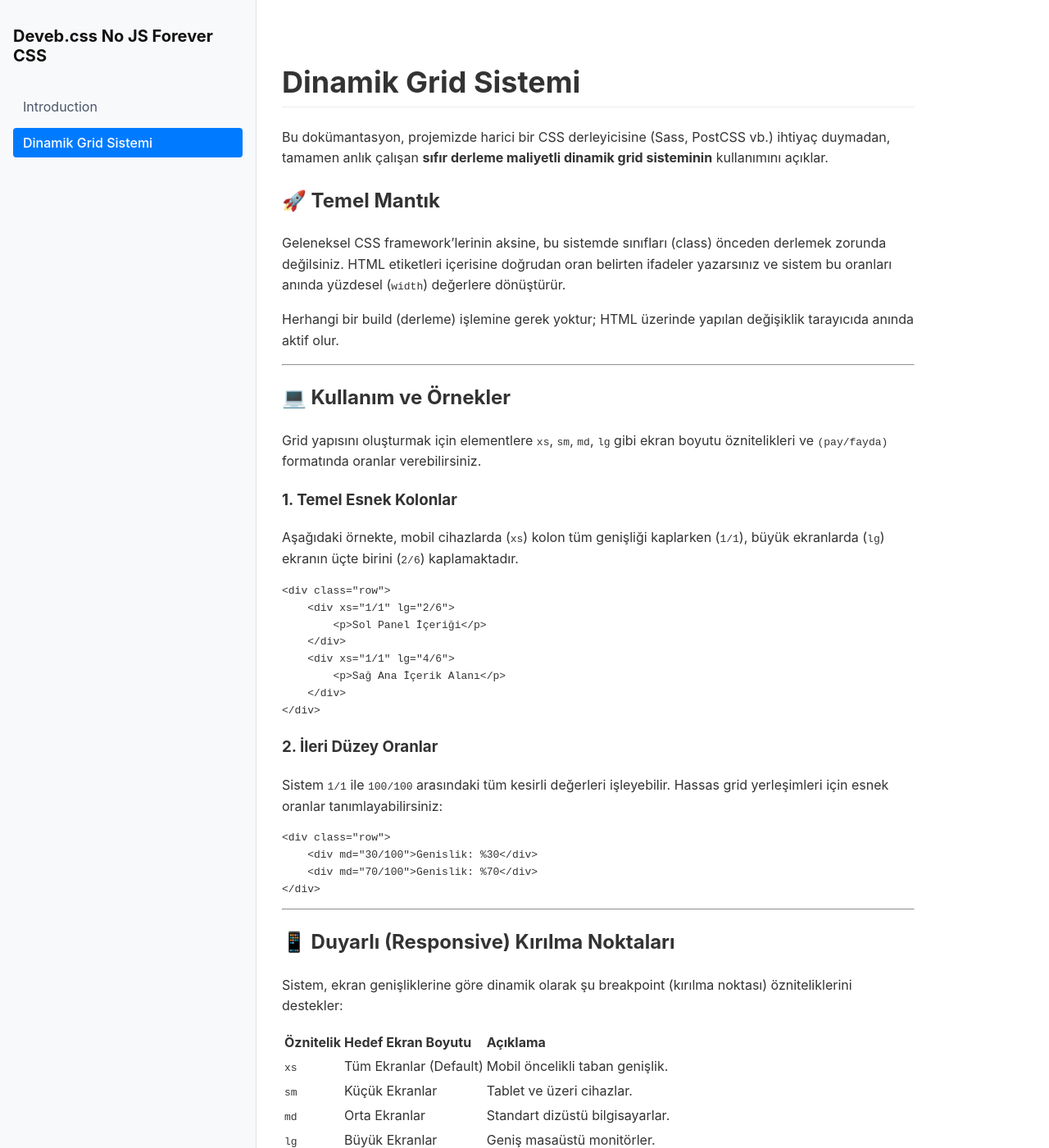
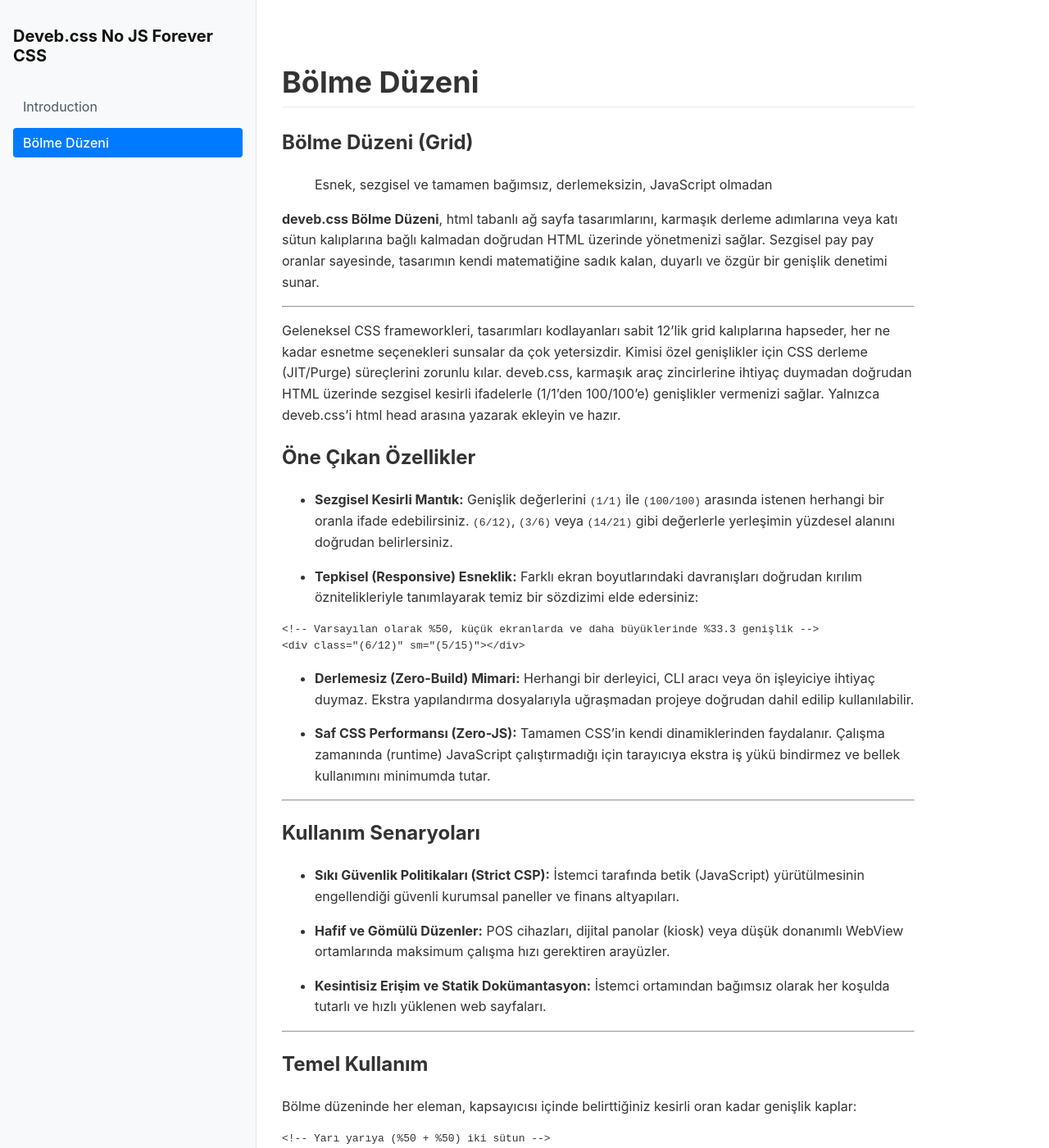
Before and after one commit to data-deveb/deveb.css, a Jekyll site: the page built from devebpages/_docs/grid.md, in a window 1280 px wide and 1400 px high. Shown: the whole window at 82% size. Built offline with Jekyll 4.4.1, drawn with Linux system fonts in a browser that asks for light colours; some of the changed text lies outside the part shown.

Commit message:
Update grid.md

````diff
--- a/devebpages/_docs/grid.md
+++ b/devebpages/_docs/grid.md
@@ -1,59 +1,95 @@
 ---
 layout: doc
-title: "Dinamik Grid Sistemi"
+title: "Bölme Düzeni"
 permalink: /docs/grid/
 nav_order: 2
 ---
 
-Bu dokümantasyon, projemizde harici bir CSS derleyicisine (Sass, PostCSS vb.) ihtiyaç duymadan, tamamen anlık çalışan **sıfır derleme maliyetli dinamik grid sisteminin** kullanımını açıklar.
+# Bölme Düzeni (Grid)
 
-## 🚀 Temel Mantık
+> Esnek, sezgisel ve tamamen bağımsız, derlemeksizin, JavaScript olmadan
 
-Geleneksel CSS framework'lerinin aksine, bu sistemde sınıfları (class) önceden derlemek zorunda değilsiniz. HTML etiketleri içerisine doğrudan oran belirten ifadeler yazarsınız ve sistem bu oranları anında yüzdesel (`width`) değerlere dönüştürür.
-
-Herhangi bir build (derleme) işlemine gerek yoktur; HTML üzerinde yapılan değişiklik tarayıcıda anında aktif olur.
+**deveb.css Bölme Düzeni**, html tabanlı ağ sayfa tasarımlarını, karmaşık derleme adımlarına veya katı sütun kalıplarına bağlı kalmadan doğrudan HTML üzerinde yönetmenizi sağlar. Sezgisel pay pay oranlar sayesinde, tasarımın kendi matematiğine sadık kalan, duyarlı ve özgür bir genişlik denetimi sunar.
 
 ---
 
-## 💻 Kullanım ve Örnekler
+Geleneksel CSS frameworkleri, tasarımları kodlayanları sabit 12'lik grid kalıplarına hapseder, her ne kadar esnetme seçenekleri sunsalar da çok yetersizdir. Kimisi özel genişlikler için CSS derleme (JIT/Purge) süreçlerini zorunlu kılar. deveb.css, karmaşık araç zincirlerine ihtiyaç duymadan doğrudan HTML üzerinde sezgisel kesirli ifadelerle (1/1'den 100/100'e) genişlikler vermenizi sağlar. Yalnızca deveb.css'i html head arasına yazarak ekleyin ve hazır.
 
-Grid yapısını oluşturmak için elementlere `xs`, `sm`, `md`, `lg` gibi ekran boyutu öznitelikleri ve `(pay/fayda)` formatında oranlar verebilirsiniz.
+## Öne Çıkan Özellikler
 
-### 1. Temel Esnek Kolonlar
-Aşağıdaki örnekte, mobil cihazlarda (`xs`) kolon tüm genişliği kaplarken (`1/1`), büyük ekranlarda (`lg`) ekranın üçte birini (`2/6`) kaplamaktadır.
+* **Sezgisel Kesirli Mantık:** Genişlik değerlerini `(1/1)` ile `(100/100)` arasında istenen herhangi bir oranla ifade edebilirsiniz. `(6/12)`, `(3/6)` veya `(14/21)` gibi değerlerle yerleşimin yüzdesel alanını doğrudan belirlersiniz.
+
+* **Tepkisel (Responsive) Esneklik:** Farklı ekran boyutlarındaki davranışları doğrudan kırılım öznitelikleriyle tanımlayarak temiz bir sözdizimi elde edersiniz:
 
 ```html
-<div class="row">
-    <div xs="1/1" lg="2/6">
-        <p>Sol Panel İçeriği</p>
-    </div>
-    <div xs="1/1" lg="4/6">
-        <p>Sağ Ana İçerik Alanı</p>
-    </div>
-</div>
+<!-- Varsayılan olarak %50, küçük ekranlarda ve daha büyüklerinde %33.3 genişlik -->
+<div class="(6/12)" sm="(5/15)"></div>
 ```
 
-### 2. İleri Düzey Oranlar
-Sistem `1/1` ile `100/100` arasındaki tüm kesirli değerleri işleyebilir. Hassas grid yerleşimleri için esnek oranlar tanımlayabilirsiniz:
+* **Derlemesiz (Zero-Build) Mimari:** Herhangi bir derleyici, CLI aracı veya ön işleyiciye ihtiyaç duymaz. Ekstra yapılandırma dosyalarıyla uğraşmadan projeye doğrudan dahil edilip kullanılabilir.
+
+* **Saf CSS Performansı (Zero-JS):** Tamamen CSS'in kendi dinamiklerinden faydalanır. Çalışma zamanında (runtime) JavaScript çalıştırmadığı için tarayıcıya ekstra iş yükü bindirmez ve bellek kullanımını minimumda tutar.
+
+---
+
+## Kullanım Senaryoları
+
+* **Sıkı Güvenlik Politikaları (Strict CSP):** İstemci tarafında betik (JavaScript) yürütülmesinin engellendiği güvenli kurumsal paneller ve finans altyapıları.
+
+* **Hafif ve Gömülü Düzenler:** POS cihazları, dijital panolar (kiosk) veya düşük donanımlı WebView ortamlarında maksimum çalışma hızı gerektiren arayüzler.
+
+* **Kesintisiz Erişim ve Statik Dokümantasyon:** İstemci ortamından bağımsız olarak her koşulda tutarlı ve hızlı yüklenen web sayfaları.
+
+---
+
+
+## Temel Kullanım
+
+Bölme düzeninde her eleman, kapsayıcısı içinde belirttiğiniz kesirli oran kadar genişlik kaplar:
 
 ```html
-<div class="row">
-    <div md="30/100">Genislik: %30</div>
-    <div md="70/100">Genislik: %70</div>
+<!-- Yarı yarıya (%50 + %50) iki sütun -->
+<div class="(6/12)">%50 Alan</div>
+<div class="(6/12)">%50 Alan</div>
+
+<!-- Üçe bölünmüş (%33.3) yerleşim -->
+<div class="(1/3)">1/3 Alan</div>
+<div class="(1/3)">1/3 Alan</div>
+<div class="(1/3)">1/3 Alan</div>
+```
+
+---
+
+## Tepkisel Kırılımlar (Responsive Breakpoints)
+
+Ekran boyutuna göre farklı oranlar vermek için ilgili ekran özniteliğini eklemeniz yeterlidir:
+
+| Kırılım | Öznitelik | Min Genişlik | Örnek Kullanım |
+|---|---|---|---|
+| **Ekstra Küçük** | `xs` | `0px` | `xs="(12/12)"` |
+| **Küçük** | `sm` | `576px` | `sm="(6/12)"` |
+| **Orta** | `md` | `768px` | `md="(4/12)"` |
+| **Büyük** | `lg` | `992px` | `lg="(3/12)"` |
+| **Ekstra Büyük** | `xl` | `1200px` | `xl="(2/12)"` |
+| **Devasa** | `xxl` | `1400px` | `xxl="(1/12)"` |
+
+### Tepkisel Örnek
+
+```html
+<!-- Mobilde tam genişlik (12/12), tablette yarı yarıya (6/12), masaüstünde dörtte bir (3/12) -->
+<div class="(12/12)" md="(6/12)" lg="(3/12)">
+  İçerik Kartı
 </div>
 ```
 
 ---
 
-## 📱 Duyarlı (Responsive) Kırılma Noktaları
+## Gelişmiş Yerleşimler
 
-Sistem, ekran genişliklerine göre dinamik olarak şu breakpoint (kırılma noktası) özniteliklerini destekler:
+Geleneksel 12'lik yapıların dışına çıkmak istediğinizde herhangi bir paydayı kullanabilirsiniz:
 
-| Öznitelik | Hedef Ekran Boyutu | Açıklama |
-| :--- | :--- | :--- |
-| `xs` | Tüm Ekranlar (Default) | Mobil öncelikli taban genişlik. |
-| `sm` | Küçük Ekranlar | Tablet ve üzeri cihazlar. |
-| `md` | Orta Ekranlar | Standart dizüstü bilgisayarlar. |
-| `lg` | Büyük Ekranlar | Geniş masaüstü monitörler. |
-
-> **İpucu:** İstediğiniz ekranda anında değişiklik görmek için tarayıcınızı yenilemeniz bile gerekmez; HTML elementindeki değeri değiştirip kaydetmeniz yeterlidir.
+```html
+<!-- 21'lik sistemde özel genişlikler -->
+<div class="(14/21)">Sol Panel (%66.6)</div>
+<div class="(7/21)">Sağ Panel (%33.3)</div>
+```
````
